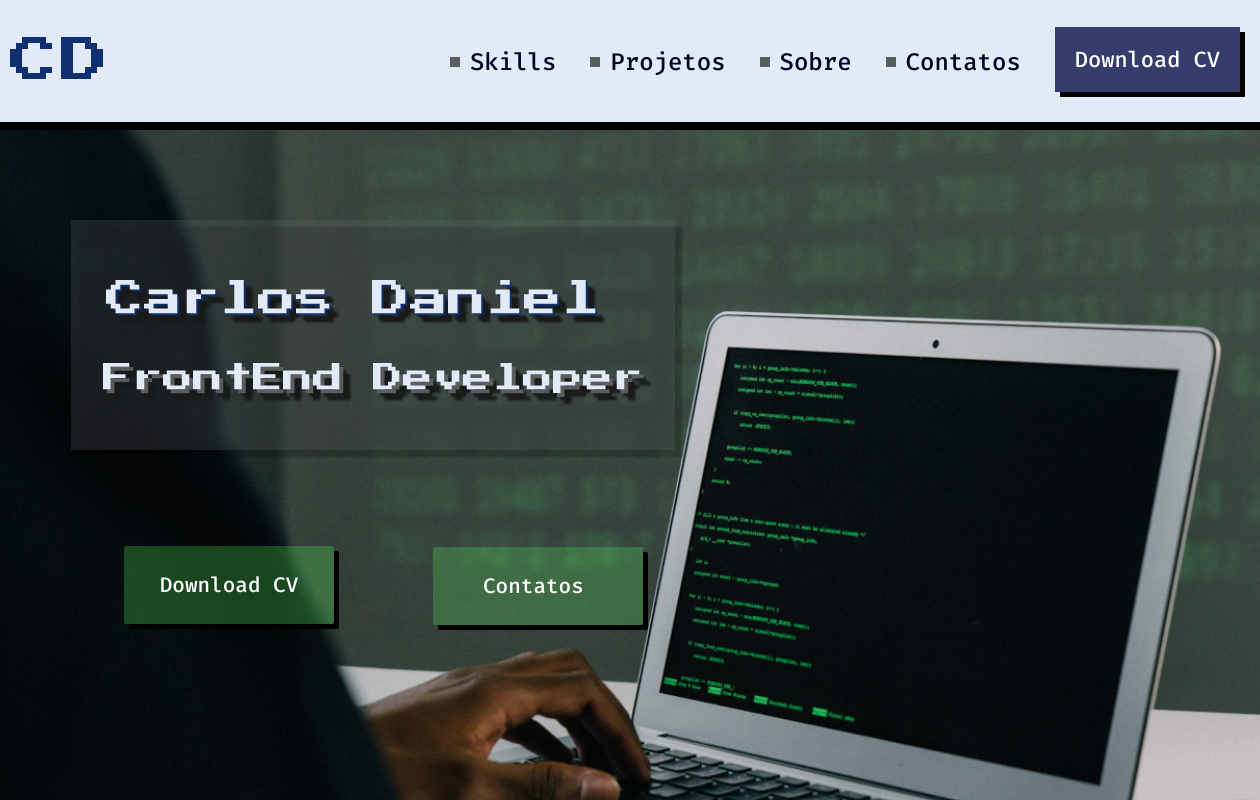
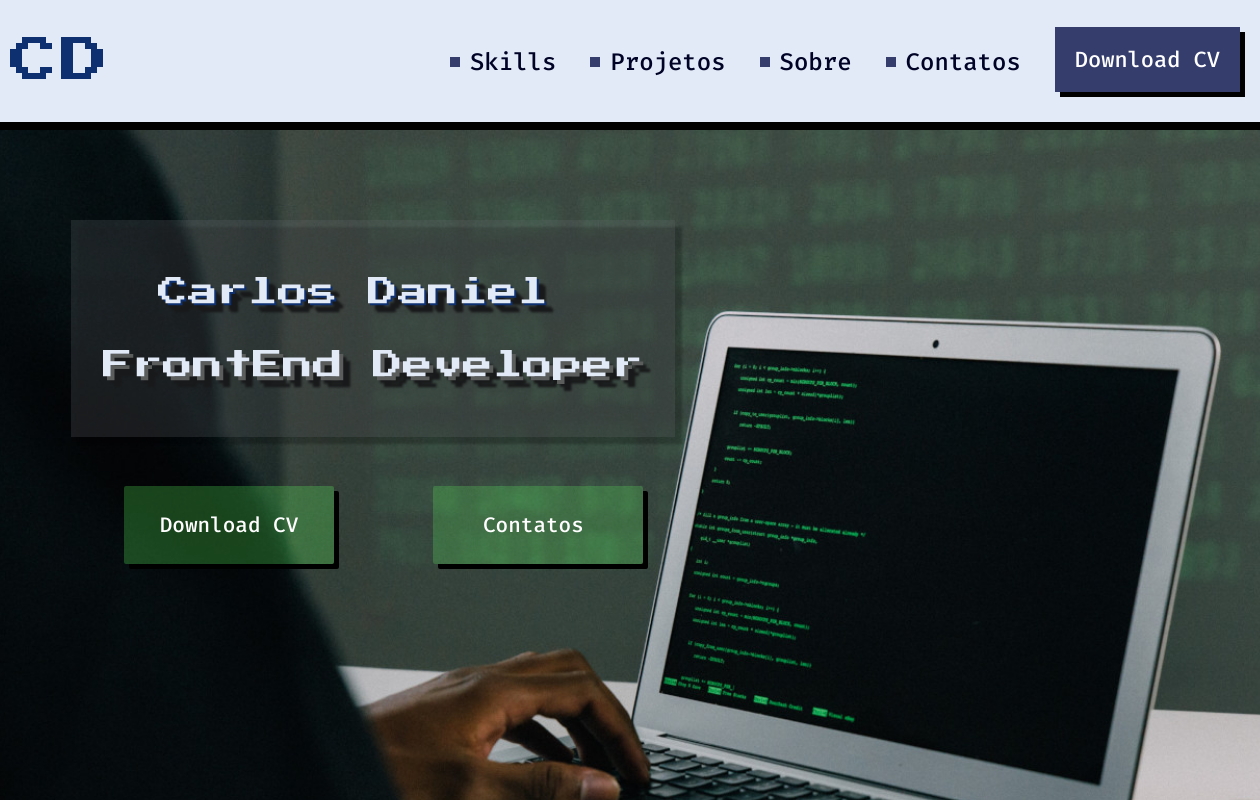
Before and after one commit to CarlusD/curso-html-css-feliz, a plain HTML site: page index.html in a window 1280 px wide. Shown: the top 800 px of the page, 20-1280 px from the left. Drawn offline with Linux system fonts and the light colour scheme.

Commit message:
Modify css and html

```diff
--- a/feliz.css
+++ b/feliz.css
@@ -74,7 +74,7 @@ nav a.nava:hover {
 
 a.nava::before{
     content: '';
-    background-color:var(--cor7);
+    background-color:var(--cor4);
     width: 10px;
     height: 10px;
     margin-right: 10px;
@@ -130,7 +130,7 @@ main {
 }
 
 .section-banner-left > div > h1 {
-    font:normal 500 38px 'Press Start 2P';
+    font:normal 500 30px 'Press Start 2P';
     color:var(--cor2);
     line-height: 30px;
     width: 500px;
@@ -155,7 +155,7 @@ main {
     font-weight: 500;
     text-decoration: none;
     display:inline-block;
-    top: 550px;
+    top: 360px;
     left: 181px;
     width: 170px;
     height: 42px;
@@ -174,7 +174,7 @@ main {
     font-weight: 500;
     text-decoration: none;
     display:inline-block;
-    top: 551px;
+    top: 360px;
     left: 463px;
     width: 170px;
     position: absolute;
--- a/index.html
+++ b/index.html
@@ -32,9 +32,9 @@
             <h1>Carlos Daniel</h1>
             <h2>FrontEnd Developer</h2>
         </div>
+        <a id="position1" class="button" href="#" lang="en">Download CV</a>
+        <a id="position2" class="button" href="#">Contatos</a>
     </section>
-    <a id="position1" class="button" href="#" lang="en">Download CV</a>
-    <a id="position2" class="button" href="#">Contatos</a>
 
 </main>
 </html>
```
